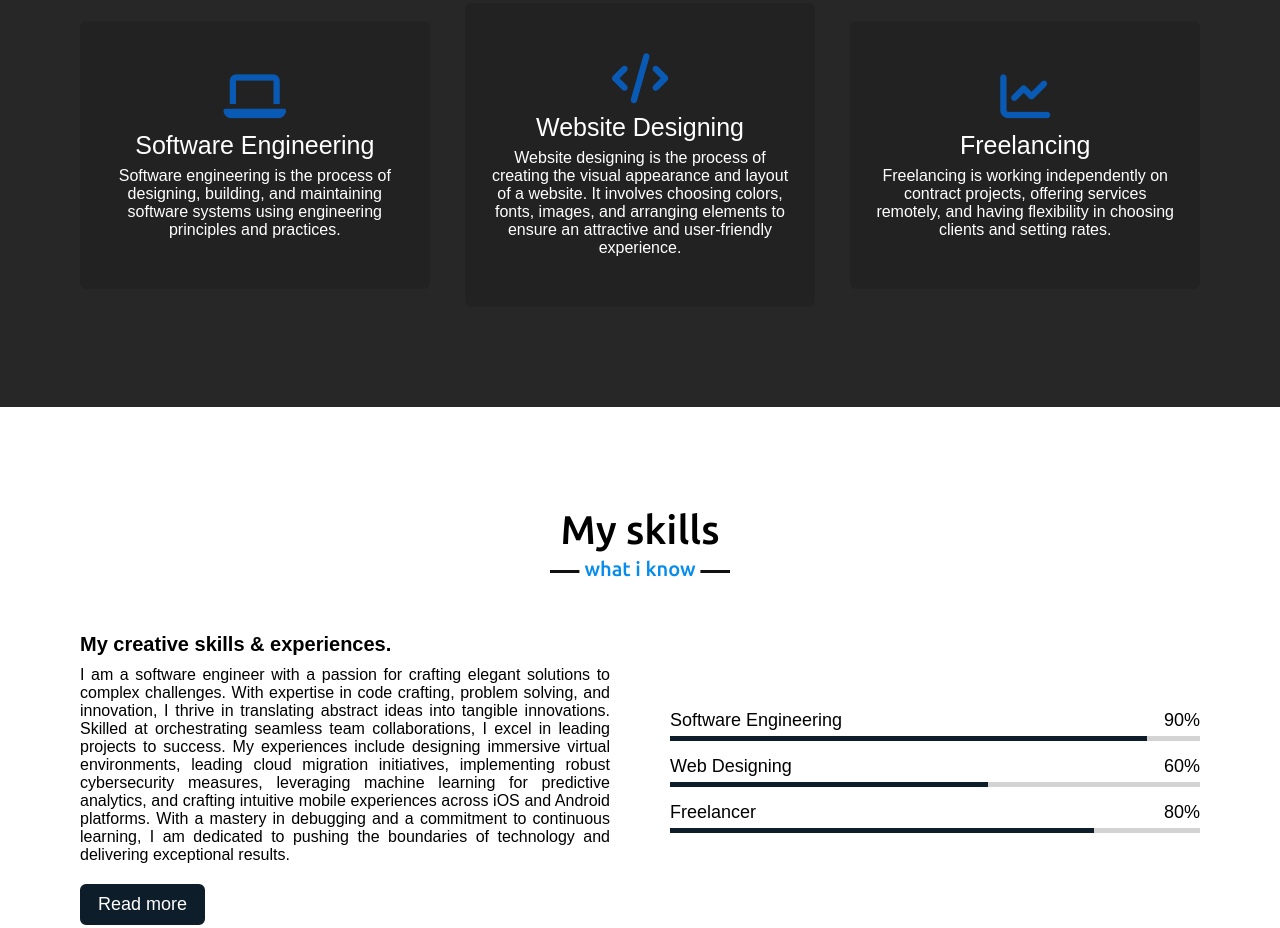
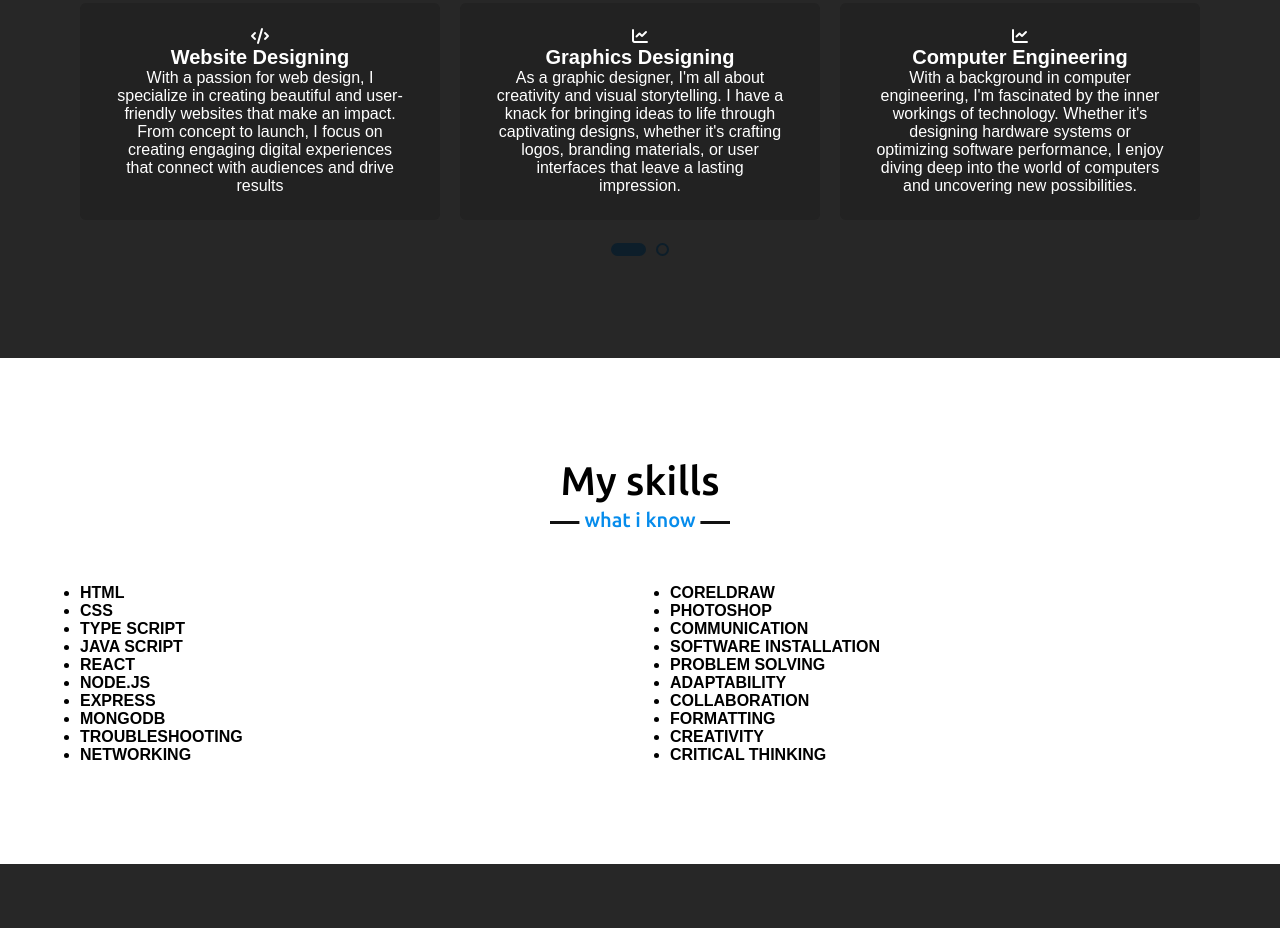
Before and after one commit to Sadeqmubaraq/my-portfolio, a plain HTML site: page index.html in a window 1280 px wide. Shown: the part 1753-2681 px from the top of the page. Drawn offline with Linux system fonts and the light colour scheme; files that its build step writes are made by us from their sources.

Commit message:
Add files via upload

```diff
--- a/index.html
+++ b/index.html
@@ -26,9 +26,9 @@
             <ul class="menu">
                 <li><a href="#home" class="menu-btn">Home</a ></li>
                 <li><a href="#about" class="menu-btn">About</a></li>
-                <li><a href="#services" class="menu-btn">Services</a></li>
+                <li><a href="#service" class="menu-btn">Services</a></li>
                 <li><a href="#skills" class="menu-btn">Skills</a></li>
-                <li><a href="#teams" class="menu-btn">Teams</a></li>
+                <li><a href="#teams" class="menu-btn">Project</a></li>
                 <li><a href="#contact" class="menu-btn">Contact</a></li>
             </ul>
             <div class="menu-btn">
@@ -45,8 +45,8 @@
                 <div class="text-1">Hello, I'm</div>
                 <div class="text-2">Mubarak Sadeq</div>
                 <div class="text-3">And I'm a <span class="typing"></span></div>
-                <a href="#">Hire me</a>
-                <a href="#">Let's Talk </a>
+                <a href="#contact">Hire me</a>
+                <a href="#contact">Let's Talk </a>
             </div>
         </div>
         </div>
@@ -63,44 +63,57 @@
                 </div>
                 <div class="column right">
                     <div class="text">I'm Mubarak and I'm a <span class="typing-2"></span></div>
-                    <p>As a Software Engineering Specialist, I am a highly skilled and adaptable professional with a passion for developing innovative software solutions. With a solid foundation in computer science principles and extensive experience in coding, testing, and debugging, I excel in turning complex requirements into robust, scalable applications.......</p>
+                    <p> I'm a passionate and aspiring professional in the world of technology and design. With a diverse skill set that spans software engineering,
+                         computer engineering, graphic design, and web design, I'm on a mission to create meaningful and impactful experiences through technology.</p>
                     <a href="https://flowcv.com/resume/s840gcjas7">Download CV</a>
                 </div>
             </div>
         </div>
     </section>
 
+
     <!-- services section start -->
-    <section class="services" id="services">
+    <section class="service" id="service">
         <div class="max-width">
             <h2 class="title">My services</h2>
-            <div class="serv-content">
+            <div class="carousel owl-carousel">
                 <div class="card">
                     <div class="box">
                         <i class="fas fa-laptop"></i>
                         <div class="text">Software Engineering</div>
-                        <p>Software engineering is the process of designing, building, and maintaining software systems using engineering principles and practices.</p>
+                        <p>As a software engineer, I love turning ideas into reality through code. From building applications that solve real-world problems to exploring the latest technologies,
+                             I'm constantly honing my skills to create innovative solutions that make a difference.</p>
                     </div>
                 </div>
                 <div class="card">
                     <div class="box">
                         <i class="fas fa-code"></i>
                         <div class="text">Website Designing</div>
-                        <p>Website designing is the process of creating the visual appearance and layout of a website.
-                             It involves choosing colors, fonts, images, and arranging elements to ensure an attractive and user-friendly experience.</p>
+                        <p>With a passion for web design, I specialize in creating beautiful and user-friendly websites that make an impact.
+                             From concept to launch, I focus on creating engaging digital experiences that connect with audiences and drive results</p>
                     </div>
                 </div>
                 <div class="card">
                     <div class="box">
                         <i class="fas fa-chart-line"></i>
-                        <div class="text">Freelancing</div>
-                        <p>Freelancing is working independently on contract projects, offering services remotely, and having flexibility in choosing clients and setting rates.</p>
+                        <div class="text">Graphics Designing</div>
+                        <p>As a graphic designer, I'm all about creativity and visual storytelling.
+                            I have a knack for bringing ideas to life through captivating designs, whether it's crafting logos, branding materials, or user interfaces that leave a lasting impression.</p>
                     </div>
                 </div>
+                <div class="card">
+                    <div class="box">
+                        <i class="fas fa-chart-line"></i>
+                        <div class="text">Computer Engineering</div>
+                        <p> With a background in computer engineering, I'm fascinated by the inner workings of technology. Whether it's designing hardware systems or optimizing software performance,
+                            I enjoy diving deep into the world of computers and uncovering new possibilities.</p>
+                    </div>
+                </div>
+
             </div>
         </div>
-        </div>
     </section>
+
 
     <!-- skills section start -->
     <section class="skills" id="skills">
@@ -108,34 +121,37 @@
             <h2 class="title">My skills</h2>
             <div class="skills-content">
                 <div class="column left">
-                    <div class="text">My creative skills & experiences.</div>
-                    <p>I am a software engineer with a passion for crafting elegant solutions to complex challenges. With expertise in code crafting, problem solving, and innovation, I thrive in translating abstract ideas into tangible innovations. Skilled at orchestrating seamless team collaborations, I excel in leading projects to success.
-                        My experiences include designing immersive virtual environments, leading cloud migration initiatives, implementing robust cybersecurity measures, leveraging machine learning for predictive analytics, and crafting intuitive mobile experiences across iOS and Android platforms. With a mastery in debugging and a commitment to continuous learning, I am dedicated to pushing the boundaries of technology and delivering exceptional results.</p>
-                    <a href="#">Read more</a>
+                  <ul>
+                    <b>
+                     <li>HTML</li>
+                     <li>CSS</li>
+                     <li>TYPE SCRIPT</li>
+                     <li>JAVA SCRIPT</li>
+                     <li>REACT</li>
+                     <li>NODE.JS</li>
+                     <li>EXPRESS</li>
+                     <li>MONGODB</li>
+                     <li>TROUBLESHOOTING</li>
+                     <li>NETWORKING</li>
+                    </b>
+
+                  </ul>
                 </div>
                 <div class="column right">
-                    <div class="bars">
-                        <div class="info">
-                            <span>Software Engineering</span>
-                            <span>90%</span>
-                        </div>
-                        <div class="line html"></div>
-                    </div>
-                    <div class="bars">
-                        <div class="info">
-                            <span>Web Designing</span>
-                            <span>60%</span>
-                        </div>
-                        <div class="line css"></div>
-                    </div>
-                    <div class="bars">
-                        <div class="info">
-                            <span>Freelancer</span>
-                            <span>80%</span>
-                        </div>
-                        <div class="line js"></div>
-                    </div>
-
+                    <ul>
+                      <b>
+                        <li> CORELDRAW</li>
+                        <li>PHOTOSHOP</li>
+                        <li>COMMUNICATION</li>
+                        <li>SOFTWARE INSTALLATION</li>
+                        <li>PROBLEM SOLVING</li>
+                        <li>ADAPTABILITY</li>
+                        <li>COLLABORATION</li>
+                        <li>FORMATTING</li>
+                        <li>CREATIVITY</li>
+                        <li>CRITICAL THINKING</li>
+                    </b>
+                      </ul>
 
                 </div>
             </div>
@@ -145,40 +161,39 @@
     <!-- teams section start -->
     <section class="teams" id="teams">
         <div class="max-width">
-            <h2 class="title">My teams</h2>
+            <h2 class="title">My Projects</h2>
             <div class="carousel owl-carousel">
                 <div class="card">
                     <div class="box">
-                        <img src="images/profile-1.jpeg" alt="">
-                        <div class="text">Elizabeth</div>
-                        <p></p>
+                        <img src="Capture3.PNG" alt="" >
+                        <div  class="text"></div>
+                        <a class="text" href="https://todo-list-beta-fawn.vercel.app">TO-DO lIST</a>
                     </div>
                 </div>
                 <div class="card">
                     <div class="box">
-                        <img src="images/profile-2.jpeg" alt="">
-                        <div class="text">Lateef </div>
-                        <p></p>
+                        <img src="Capture99.PNG" alt="">
+                        <a class="text" href="https://food-web-nu-ecru.vercel.app/">FOOD-WEB</a>
                     </div>
                 </div>
                 <div class="card">
                     <div class="box">
-                        <img src="images/profile-3.jpeg" alt="">
-                        <div class="text">Gideon</div>
+                        <img src="images/profile-4.jpeg" alt="">
+                        <div class="text">PROJECT NAME</div>
                         <p></p>
                     </div>
                 </div>
                 <div class="card">
                     <div class="box">
                         <img src="images/profile-4.jpeg" alt="">
-                        <div class="text">Frank</div>
+                        <div class="text">PROJECT NAME</div>
                         <p></p>
                     </div>
                 </div>
                 <div class="card">
                     <div class="box">
                         <img src="images/profile-5.jpeg" alt="">
-                        <div class="text">lizzy</div>
+                        <div class="text">PROJECT NAME</div>
                         <p></p>
                     </div>
                 </div>
--- a/script.js
+++ b/script.js
@@ -35,14 +35,14 @@ $(document).ready(function(){
 
     // typing text animation script
     var typed = new Typed(".typing", {
-        strings: ["Software Engineer", "Web Designer", "Freelancer"],
+        strings: ["Software Engineer", "Computer Engineer", "Web Designer", "Graphics Designer"],
         typeSpeed: 100,
         backSpeed: 60,
         loop: true
     });
 
     var typed = new Typed(".typing-2", {
-        strings: ["Web Designer", "Software Engineer", "Freelancer"],
+        strings: ["Web Designer", "Software Engineer", "Computer Engineer", "Graphics Designer"],
         typeSpeed: 100,
         backSpeed: 60,
         loop: true
--- a/style.css
+++ b/style.css
@@ -292,18 +292,23 @@ section .title::after{
 }
 
 /* services section styling */
-.services, .teams{
+.service, .teams{
     color:#fff;
     background: #111111e7;
 }
-.services .title::before,
+
+.service .text {
+    font-weight: bold;
+    font-size: 20px;
+}
+.service .title::before,
 .teams .title::before{
     background: #fff;
 }
-.services .title::after,
+.service .title::after,
 .teams .title::after{
     background: #111;
-    content: "what i provide";
+    /* content: "what i provide"; */
 }
 .services .serv-content .card{
     width: calc(33% - 20px);
@@ -314,24 +319,24 @@ section .title::after{
     cursor: pointer;
     transition: all 0.3s ease;
 }
-.services .serv-content .card:hover{
+.service .serv-content .card:hover{
     background: #0D1E2A;
 }
-.services .serv-content .card .box{
+.service .serv-content .card .box{
     transition: all 0.3s ease;
 }
-.services .serv-content .card:hover .box{
+.service .serv-content .card:hover .box{
     transform: scale(1.05);
 }
-.services .serv-content .card i{
+.service .serv-content .card i{
     font-size: 50px;
     color: #095AB5;
     transition: color 0.3s ease;
 }
-.services .serv-content .card:hover i{
+.service .serv-content .card:hover i{
     color: #fff;
 }
-.services .serv-content .card .text{
+.service .serv-content .card .text{
     font-size: 25px;
     font-weight: 500;
     margin: 10px 0 7px 0;
@@ -413,10 +418,10 @@ section .title::after{
 }
 
 /* teams section styling */
-.teams .title::after{
-    content: "who's with me";
-}
-.teams .carousel .card{
+/* .teams .title::after{
+    content: "What i've worked on";
+} */
+.teams .carousel .card, .service .carousel .card{
     background: #222;
     border-radius: 6px;
     padding: 25px 35px;
```
Also changed, not shown: Capture3.PNG (added), Capture99.PNG (added).
